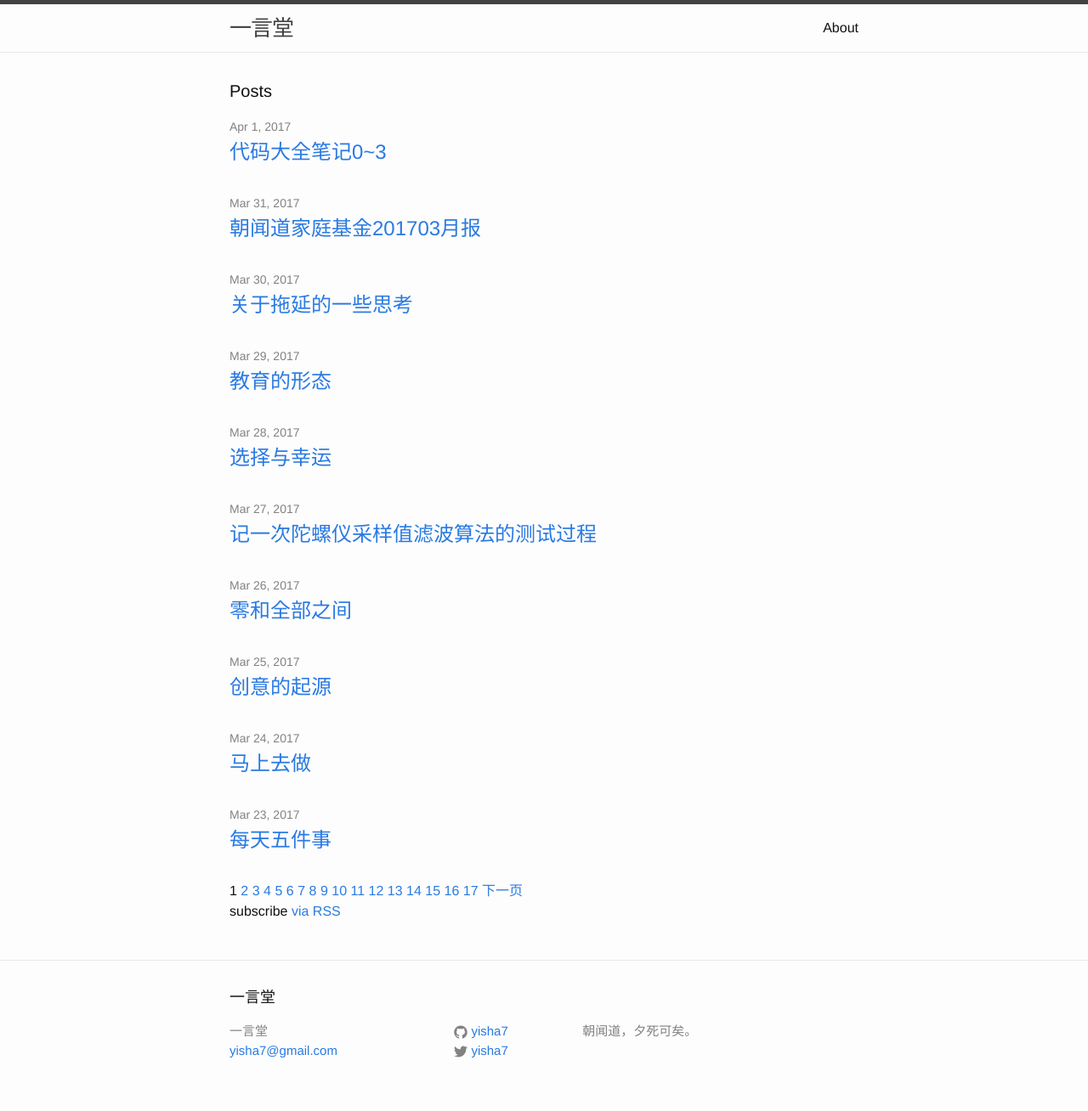
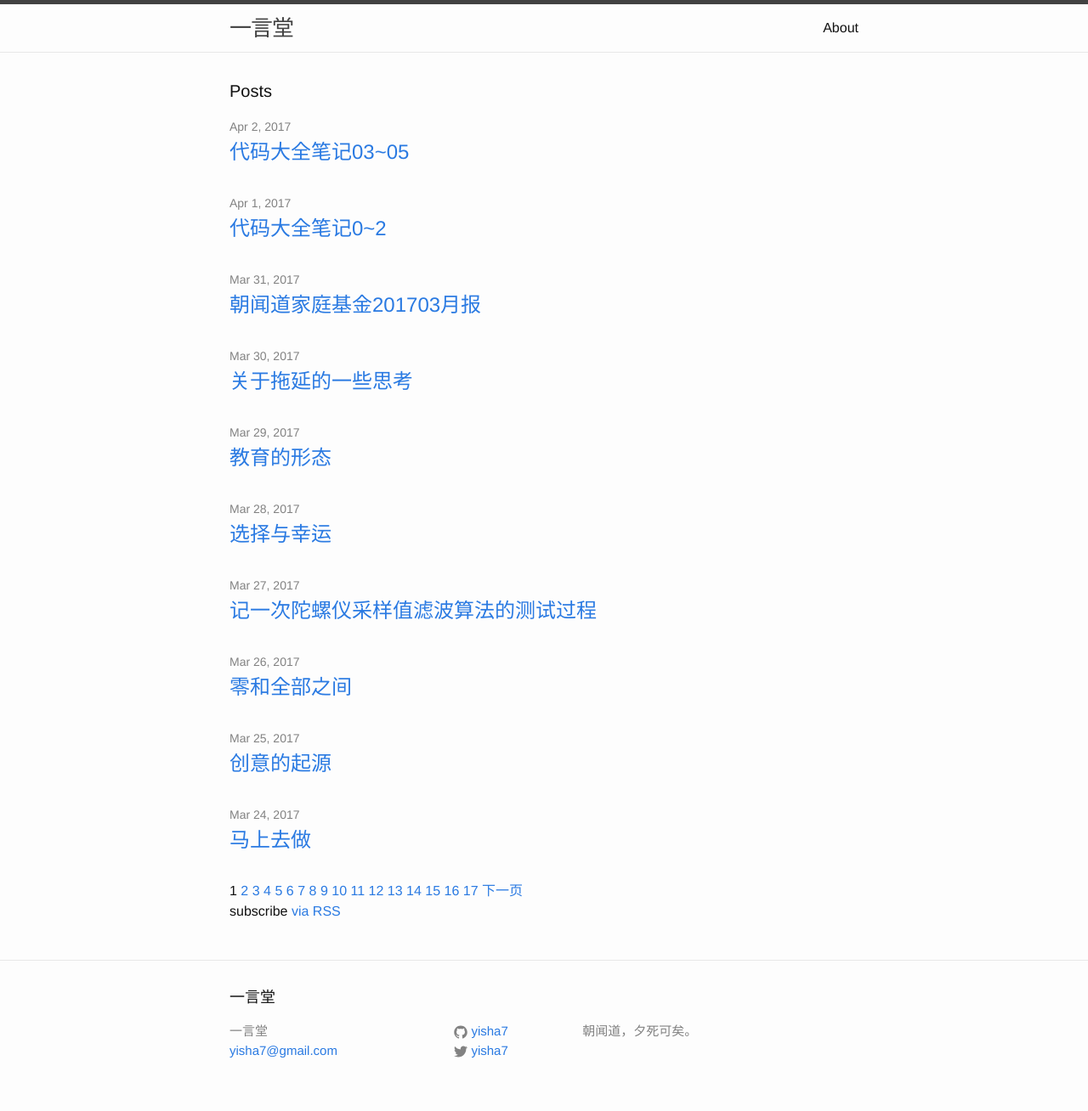
Before and after one commit to yifeitao/yifeitao.github.io, a Jekyll site: the page built from index.html, in a window 1280 px wide. Shown: the whole page at 85% size. Built offline with Jekyll 4.4.1, drawn with Linux system fonts in a browser that asks for light colours; the list of posts is cut into pages by our own code; comment, search, counter and statistics services are not loaded; some of the changed lines change nothing that is shown.

Commit message:
add post 2017-04-02-notes-on-code-complete-03-05 .md

````diff
--- a/_posts/2017-04-01-notes-on-code-complete-00-03.md
+++ b/_posts/2017-04-01-notes-on-code-complete-00-02.md
@@ -1,6 +1,6 @@
 ---
 layout: post
-title:  代码大全笔记0~3
+title:  代码大全笔记0~2
 categories: coding
 ---
 ## 0 FAQ
--- /dev/null
+++ b/_posts/2017-04-02-notes-on-code-complete-03-05 .md
@@ -0,0 +1,537 @@
+---
+layout: post
+title:  代码大全笔记03~05
+categories: coding
+---
+## 第3章 三思而后行：前期准备
+
+不同规模的构建，需要不同程度的准备工作，项目的成败，早已埋下伏笔。构建一般占项目时间的65%，而糟糕的准备工作会让构建时间增加两三倍。
+
+### 3.1 前期准备的重要性
+
+高质量的软件来自高质量的实践，如何保证质量？
+
+- 前期：关注需求、设计。
+- 中期：关注构建。
+- 后期：关注测试。
+
+本书重点关注中期，但是在开始构建之前，需要弄清前期准备做到了什么程度，贸然开场容易悲剧。
+
+#### 现代软件开发是否需要前期准备？
+
+需要。前期准备可以降低风险，不同的项目可能需要不同的前期准备实践，但不能没有。
+
+#### 不完整的前期准备的理由
+
+- 开发者没有经验——那就去学啊。
+- 按捺不住写代码的心——多碰几次壁。
+- 上级让你赶紧写代码！——拒绝上级；假装在编程；教育上级；跳槽。
+
+#### 构建之前做好前期准备的理由
+
+你可以拿它来教育别人。
+
+##### 诉诸逻辑
+
+- 需要弄清楚到底想构建个啥。
+- 需要弄清楚怎么去构建系统。
+
+##### 诉诸类比
+
+- 造房子
+- 软件开发食物链：程序员在食物链尽头。
+
+##### 诉诸数据
+
+- 最后阶段更改的代价是10~100倍。
+
+##### 老板敏捷测试
+
+自我实现预言：
+
+- 我们必须立即开始编码因为还有很多调试工作要做。
+- 我们没有计划多少时间去测试因为不会找到太多的缺陷。
+- 我们充分研究了需求和设计，在编码和调试的时候不会遇到大的问题。
+
+### 3.2 确定你开发的软件类型
+
+针对不同的软件类型，需要不同的生命周期模型:
+
+- 商业系统
+- 关键任务系统
+- 嵌入式性命攸关系统
+
+#### 迭代方法在前期准备中的作用
+
+- 先做80%的需求分析，则类似串行
+- 先做20%的需求分析，则类似迭代
+
+#### 在迭代方法与串行方法间的选择
+
+- 需求是否明确？
+- 设计是否复杂？
+- 团队对领域是否熟悉？
+- 项目风险大不大？
+- 更改需求、设计的代价如何？
+
+### 3.3 问题定义
+
+- 好的问题定义弄清楚问题是什么，而不要考虑实现。
+- 问题定义在需求分析之前，使用用户语言描述。
+- 最好的解决方案可能不需要写软件。
+- 除非是为了解决计算机系统问题，否则不使用计算机语言。
+- 问题定义出错的代价：浪费了时间，没有解决真正的问题。
+
+### 3.4 需求分析
+
+需求分析讨论软件怎么解决问题，是解决方案的第一步。
+
+#### 为什么需要正式的需求？
+
+- 确保用户而非程序员决定系统功能，程序员明确知道用户需要什么。
+- 避免争吵，以需求为准。
+- 好的需求会减少开始构建后的变更。
+
+#### 稳定需求的神话
+
+稳定的需求是软件开发的圣杯。
+
+- 用户往往不能准备描述需求。
+- 只有充分使用系统，才能深入理解系统。
+- 开发过程会使用户更好的理解系统，这也是需求变更的主要来源。
+- 典型的系统会有25%的需求变更，花费70%~85时间重做。
+
+#### 在构建时应对需求变化
+
+- 检查需求分析的质量，如有问题，尽早返工。
+- 确保每个人明白需求变更的代价，正确应对“特性中毒者”。
+- 建立变更控制过程，做到程序员顾客都满意。
+- 使用能适应需求变更的开发方法：原型进化、渐进交付、小开发周期。
+- 放弃项目。
+- 始终关注项目的商业价值。
+
+### 3.5 架构设计
+
+架构设计，一般对应“概要设计文档”，架构决定了系统的“概念完整”。架构设计进行工作分解，直至程序员可以上手工作。
+
+#### 典型的架构要素
+
+##### 程序组织结构
+
+- 系统鸟瞰。
+- 考虑了备选方案，综合考虑使用目前的方案。
+- 设计主要模块，追溯相应的需求。
+- 模块职责分明，对其它模块依赖越少越好。
+- 模块间的通信方式有良好定义，明确调用关系。
+
+##### 主要的类
+
+- 描述主要的类，职责以及和其他类的关系，继承体系、状态转换图、对象持久化方法，如何组织成子系统。
+- 考虑备选方案，以及使用本方案的理由，不必要描述所有的类。
+
+##### 数据设计
+
+- 文件、表格设计，数据结构选择的理由。
+- 数据通常只由一个类或子系统获取。
+- 数据库使用的高层组织和内容，选择数据库还是平面文件，单数据库还是多数据库。
+
+##### 用户接口设计
+
+- 需求阶段设计亦可。
+- 用户界面可替代原则。
+- 命令行用户接口在测试中很有用。
+
+##### 资源管理
+
+- 关键资源如：数据库连接、进程、句柄。
+- 内存管理：一般情况和极端情况。
+- 由开发环境管理还是自行管理。
+
+##### 安全
+
+- 设计级别的安全与代码级别的安全。
+- 建立威胁模型。
+- 编程规范要考虑缓存、输入数据过滤、加密、错误信息的详细程度、内存关键数据的保护等。
+
+##### 性能
+
+- 如果关心性能，则需求中要明确。权衡速度、内存、花销。
+- 架构要说明为何能达到性能目标，阐明风险，说明是否需要特殊的算法，权衡时间和空间。
+
+##### 扩展性
+
+架构如何应对用户数、服务数、网络节点数、数据库记录的增加。
+
+##### 互操作性
+
+如何为其他软硬件提供数据或资源。
+
+##### 国际化/本地化
+
+i18n问题，如何存储使用字符串。
+
+##### 输入输出
+
+- 描述前向、后向、即时的输入输出。
+- 在什么层面检测错误：字段、记录、数据流、文件。
+
+##### 错误处理
+
+90%的代码在处理异常情况。
+
+- 检错还是纠错，忽略还是终止，是否通知用户。
+- 主动检测还是被动检测。
+- 错误如何传播？策略要一致，不使用户费解。
+- 异常如何处理, 捕捉、记录、存档。
+- 在什么层面处理错误。
+- 每个类输入数据如何验证，分散还是集中，输入是否干净。
+- 使用开发环境的错误处理系统还是自定义错误系统。
+
+##### 容错
+
+- 重试与回退。
+- 用备用方法。
+- 用选举法。
+- 用假值替代。
+
+总体策略：退化、转入特定状态、关闭或重启。
+
+##### 可行性
+
+如可能有不可行处，要充分说明，考虑原型概念验证或研究。
+
+##### 过度设计
+
+通过过度设计提高鲁棒性，应对缺陷的乘法原理。
+
+##### 买或是开发
+
+弄清为什么要自己开发。
+
+##### 重用决策
+
+重用是如何满足需求的。
+
+##### 变更策略
+
+- 可能的变更已纳入考虑，最可能的变更易于实现，单一变更影响的类较少。
+- 一些方法：版本号、保留字段、设计文件、代码生成器。
+- 延迟决策：使用表驱动代替硬编码的条件判断、使用配置文件。
+
+#### 架构质量
+
+- 好的架构指出类之后的隐含信息，包含或不包含某些设计的理由。
+- 好的架构是自然的，一个优美的概念结合一些自组织的附属概念。
+- 架构更改时应当与整体概念保持一致。
+- 架构应当阐明目标，比如功能相同的软件性能要求可能不同。
+- 架构应当阐明主要决策的理由。
+- 好的架构应当尽量独立于机器及语言。
+- 架构应当阐明风险及解决方法。
+- 架构应当包含多种视角。
+- 你应当能理解架构的全部内容。
+
+### 3.6 前期准备需要的时间
+
+取决于软件类型：
+
+- 需求不确定的正式项目：可能需要时间和分析师一起把需求理清。
+- 需求不确定的非正式项目：自己理清需求，直到需求的易变部分对构建的影响最小。
+
+只要需求不明确，需求本身就要作为一个项目来做，只有明确了需求，才能估计开发的时间。
+
+## 第4章 关键构建决策
+
+### 4.1 选择编程语言
+
+语言选择事关效率，语言熟悉——效率高30%，熟练工——3倍效率。一定程度上，思想表达能力取决于词汇量。
+表达能力：C,1;C++,2.5;Python,6.
+不要使用了一门新的语言，确不使用它好的机制，还是完全用旧语言的模式编程。
+语言描述：
+
+- Ada 数据抽象，信息隐藏，用于军队、航空航天。
+- 汇编 处理器相关，代码体积或速度有严格限制时应用。
+- C 普适，中等语言，可移植的汇编（指针、地址、位运算、弱类型），高级特性：结构体，控制流，机器独立，丰富的运算符。
+- C++ C基础上的面向对象语言，类、多态、异常处理、模板、类型控制、标准库
+- C# 类似C、C++、Java（个人认为C#语言本身是很优秀的，融合了部分函数式编程的思想，但是社区支持比Java略差）
+- Cobol 通用商业语言（银行还在用）。
+- Fortran 最早的高级语言之一，过去科学计算和教学比较多使用（先做Python用得更多吧）。
+- Java （最早的虚拟机语言？，社区庞大。）
+- JavaScript （无处不在了）
+- Perl 擅长字符处理（跟Python不同的哲学）
+- PHP （世界上最好的语言）
+- Python （万能胶水）
+- SQL 结构化查询语言，主要用于数据库。
+- Visual Basic （拉控件编程的经典）
+
+### 4.2 编程约定
+
+高层的架构与底层实现要保持一致，统一的规范不单利于团队合作，还可以解放脑力。
+
+### 4.3 你在技术浪潮中的位置
+
+处在一个技术的早期，风险与额外的收益并存，技术成熟期则风险小，中规中矩。
+注意Program in a language 和  Program **into** a language的区别，语言提供了工具箱，但是不要局限于语言的工具箱。
+
+### 4.4 选择你主要的构建实践
+
+检查表 主要构建实践
+
+#### 编码
+
+- 你是否想好多少设计留到写代码时在键盘前完成？
+- 是否定义了编程规范，如命名、注释、布局？
+- 是否定义了体系架构暗示的编程实践，如错误如何处理？安全问题如何处理？类接口如何约定？复用代码的标准？考虑多少性能问题？
+- 你是否找准在技术浪潮中位置，适应调整了自己的方法？如有必要，你是否考虑了Program **into** a language？
+
+#### 团队合作
+
+- 是否规定了集成的规范，即是否规定了程序员在代码签入主分支前的特定步骤？
+- 结对编程？
+
+#### 质量保存
+
+- 是否写代码前先写测试用例？
+- 是否写单元测试？
+- 签入代码前在调试器中逐步执行？
+- 签入代码前集成测试？
+- 相互复审或检查？
+
+#### 工具
+
+- 版本控制工具？
+- 语言、语言版本、编译器版本
+- 框架选择，如J2EE，.Net
+- 是否允许使用非标准的语言特性
+- 编辑器、反编译器、调试器、测试框架、语法检查器等。
+
+## 第五章 构建中的设计
+
+设计不太可能在构建之前完成。
+
+### 5.1 设计挑战
+
+- 设计是一个邪恶的(wicked)问题：只能通过解决这个问题或部分解决问题才能清楚的定义这个问题。
+  真正的程序和学生作业的区别。
+- 设计是一个草率的过程
+  会犯错；好的方案很精妙；“足够好”很难定义。
+- 设计关乎权衡和优先级
+- 设计牵涉约束
+- 设计是非决定性的
+- 设计是一个启发式的过程：没有银弹
+- 设计是自然发生的
+
+### 5.2 关键设计概念
+
+#### 软件的首要技术法则：管理复杂性
+
+##### 偶然的和本质的困难
+
+此划分来自亚里士多德的哲学。
+偶然的：笨拙的语法、非交互式的计算机、难以一起工作的工具；
+本质的：与真实世界复杂、无序的接口，异常情况，精确性，准确定义真实世界如何运行。
+
+##### 管理复杂性的重要性
+
+失败的原因：糟糕的需求/计划/管理，失控的复杂性管理。
+程序太大，人类无法一次性理解。问题分级后易于理解（如包管理），保持从程序短小，写代码时考虑人类的极限。
+
+##### 如何消灭复杂性
+
+- 减少每个人脑中需要一次性处理的固有复杂性。
+- 防止不必要复杂性的增殖。
+
+#### 描述设计的特征
+
+- 最小复杂度：聪明的 vs 简单易维护的。
+- 易维护：为代码维护者编程，自解释的设计。
+- 松耦合：不同部分之间的联系尽量少。
+- 可扩展性：更改时减少创伤。
+- 可复用性
+- 高扇入：充分复用底层模块
+- 中低扇出：不过度依赖其他部分
+- 可移植性
+- 精简：没有多余部分
+- 分层化：隔离变化
+- 标准技术
+
+#### 设计的层次
+
+##### 第1层：软件系统
+
+##### 第2层：划分子系统或包
+
+子系统间的通信必须加以限制，否则会不断熵增，一篇混乱，可以先紧后松。常见的子系统：
+
+- 商业规则
+- 用户接口
+- 数据存取
+- 系统依赖
+
+##### 第3层：划分类
+
+包括接口。大项目由子系统划分，定义一些外部函数；小项目由系统直接划分。
+
+##### 第4层：划分例程
+
+可能会引起第3层的修改。
+
+##### 第5层：例程内设计
+
+### 5.3 设计建造的砖块：启发式
+
+一个不断试错的过程。
+
+#### 找到现实世界的对象
+
+- 标识对象和其属性
+- 决定改对象能干啥
+- 决定每个对象能对其他对象干啥
+- 决定对象各部分的可见性
+- 决定对象的公开接口
+
+一个迭代过程：重新组织，类的细节修改。
+
+#### 组织一致的抽象
+
+在不同的层次忽略细节。集合=>抽象。基类、接口。
+
+- 函数层次
+- 类层次
+- 包或子系统层次
+
+#### 封装实现细节
+
+#### 继承——当继承简化设计时使用
+
+#### 信息隐藏
+
+- 结构化设计：黑盒
+- 面向对象设计：封装、模块化、抽象
+
+##### 秘密和隐私权
+
+##### 两种策略
+
+- 隐藏复杂性使你的大脑不需要考虑它，除非特别关注时
+- 隐藏更改源，隔离变化
+
+##### 信息隐藏的障碍
+
+- 分布过广的信息
+- 环形依赖
+- 不当的全局数据
+- 担心性能损失
+
+##### 信息隐藏的价值
+
+启发性的力量，设计好的公共接口。问正确的问题：这个类需要隐藏什么？
+
+#### 标示易变区域
+
+标示=>分割=>隔离
+
+- 商业规则
+- 硬件依赖
+- 输入输出
+- 非标准语言特性
+- 设计和构建困难的区域
+- 状态变量：使用枚举代替bool值；使用存取函数代替直接访问。
+- 数据大小限制
+
+##### 预期不同程度的变化
+
+先找出最小子集，再做功能性、质量性改进。
+
+#### 保持松耦合
+
+##### 耦合标准
+
+- 大小：模块间联系的数量，如函数的参数个数，类的公开方法数量；
+- 可见性：明确引用，胜过更改全局变量。
+- 可变性：容易改变连接，被不同的模块调用。
+
+##### 耦合的种类
+
+- 简单数据参数耦合：模块间传递了简单数据类型。常见、可接受。
+- 简单对象耦合： 一个对象初始化了另一个对象。合理。
+- 对象参数耦合：对象1需要对象2向其传递对象3。耦合较紧密。
+- 语义耦合
+  - 模块1传递了一个标志给模块2，告诉模块2应该去干啥。如果模块2定义了一个数据类型来表示该标志，则合理。
+  - 模块2使用模块1更改过的全局变量。有时序假设，不好。
+  - 模块1在调用某函数前必须先调用初始化函数。
+  - 模块1传递对象给模块2，知道模块2将使用对象的部分方法，只对对象进行部分初始化。
+  - 模块1传递基类给模块2，模块2知道模块1实际传递的是派生类，强制转化后使用。
+
+危险:使用了编译器无法检测的方法使用别的类。
+一旦使用了，你就得自己负责正确性。
+
+#### 寻找一般的设计模式
+
+- 模式通过已经准备好的抽象来降低复杂性
+- 模式使一般解决方案制度化以减少错误
+- 模式通过建议设计选择提供启发性价值
+- 模式通过提升设计语言测层次使沟通更流畅
+
+#### 其他的启发式方法
+
+- 高内聚
+- 构建继承体系
+- 正式化类协议
+- 职责分配
+- 为测试设计
+- 避免失败
+- 有意识的选择绑定时间
+- 使控制点集中
+- 使用暴力方法
+- 画图示
+- 保持设计模块化
+
+#### 启发性方法指导
+
+```
+Polya's How to Solve It
+```
+
+不要卡在一个小问题上，你不需要一次性解决所有的设计问题。
+
+### 5.4 设计实践
+
+#### 迭代
+
+发现不顶用的设计。
+
+#### 分治
+
+#### 自顶向下与自底向上
+
+两种方法论应当结合使用。自顶向下容易入手，但是有时底层的复杂性会影响到上层；自底向下难入手，但是能及早的管理复杂性，使得上层设计更容易。
+
+#### 试验原型
+
+#### 协作设计
+
+- 起身去问协作者
+- 和协作者坐在一起用白板讨论草图
+- 结对编程
+- 开会向其他协作者讲解设计
+- 正式的审查
+- 冷处理自己的设计，再回头看
+- 求助公司外的人，在论坛上提问
+
+#### 多少设计才足够？
+
+一般来说，越细越好；设计文档不是越多越好。
+
+#### 记录你的设计工作
+
+- 在代码中插入设计文档
+- 在Wiki中记录设计的讨论和决定
+- 写e-mail总结
+- 拍照
+- 保存设计海报
+- 使用“类-职责-协作”卡片
+- 在适当的细节层次使用UML图
+
+### 5.5 对流行方法学的评论
+
+不要过多关注设计方法学，关注设计本身，不设计或事无巨细的设计都不可取，还是要具体情况具体分析。
````
